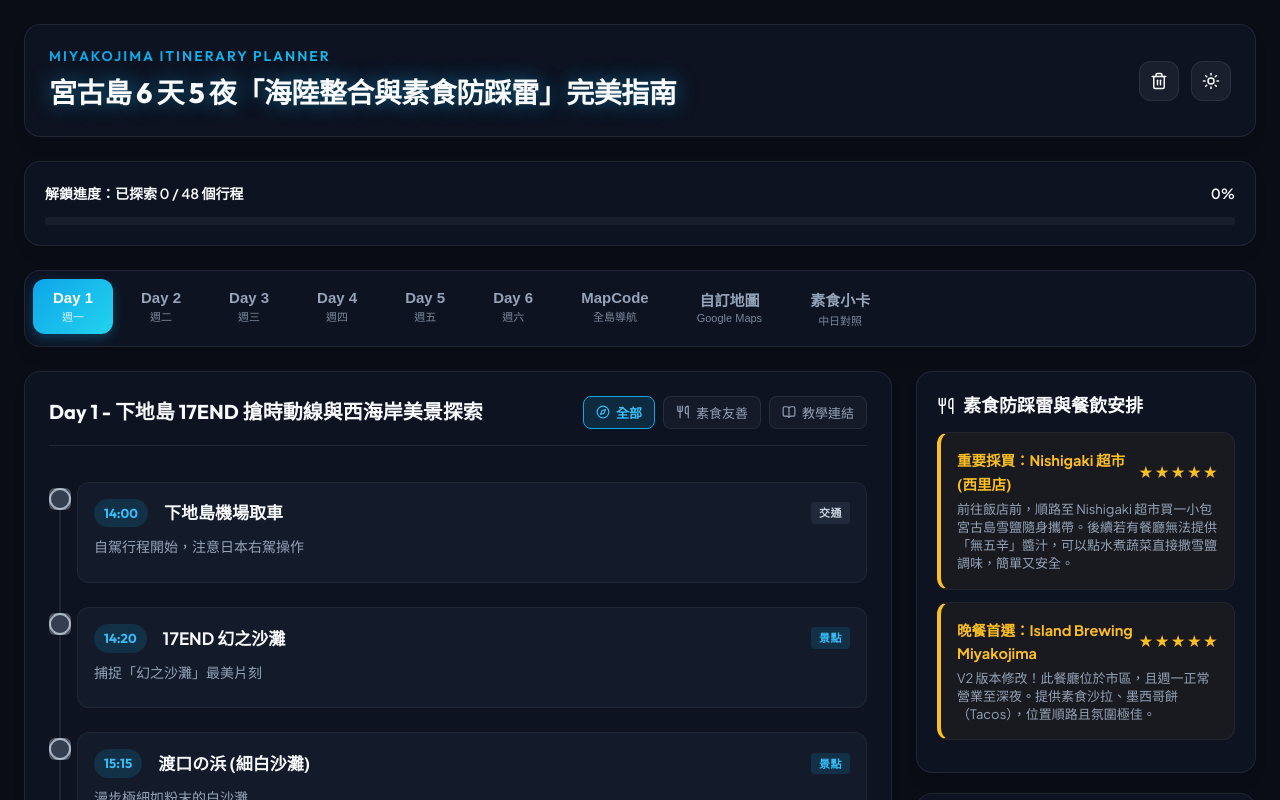
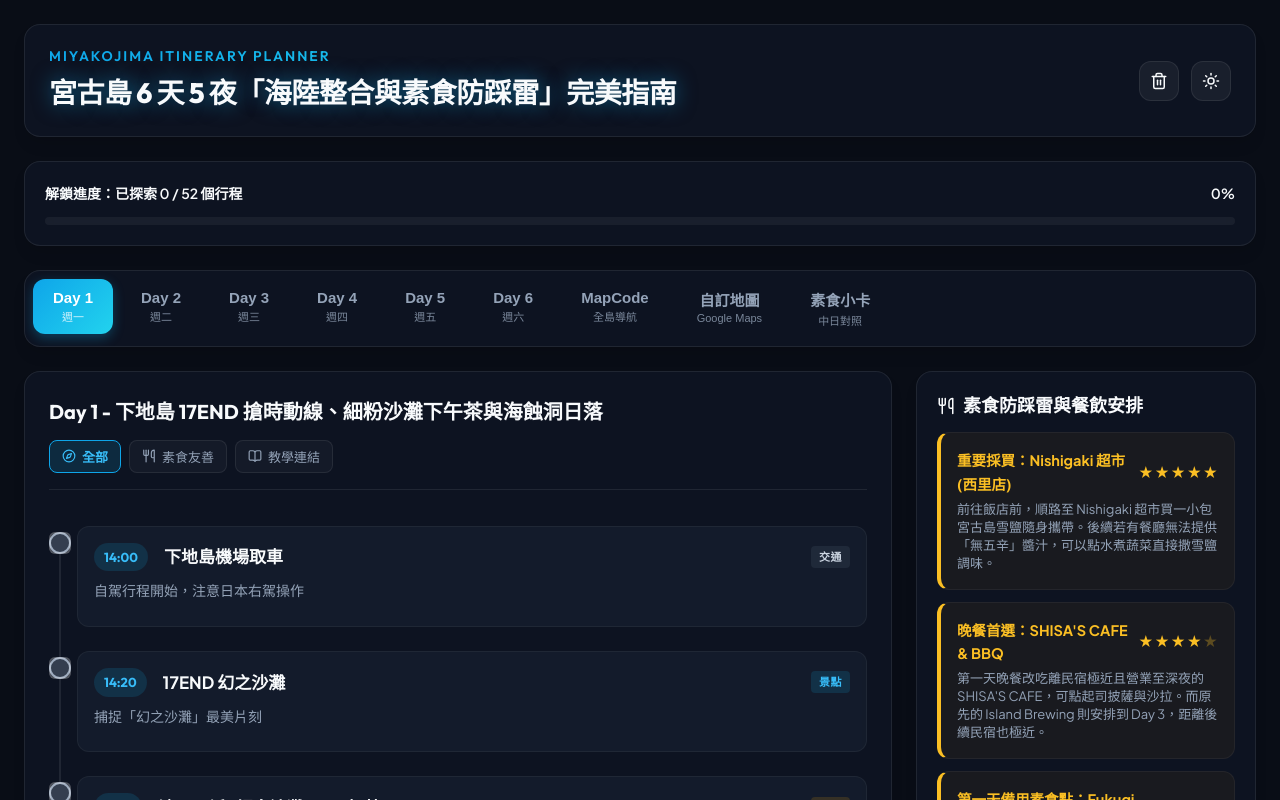
Before and after one commit to samcct-bit/2026travel-guide, a React (Vite) app: page / in a window 1280 px wide. Shown: the top 800 px of the page. Built offline with nearby package versions, Linux system fonts and the light colour scheme.

Commit message:
feat: categorise mapcodes, swap Day 3/4 dinners, integrate custom notes

```diff
--- a/src/data/itinerary.ts
+++ b/src/data/itinerary.ts
@@ -27,43 +27,57 @@ export interface MapCodeEntry {
   name: string;
   code: string;
   note?: string;
+  category: '景點' | '餐飲/素食' | '體驗/溫泉' | '購物/超市' | '住宿' | '交通' | '觀星';
 }
 
 export const mapCodeList: MapCodeEntry[] = [
-  { name: '17END (幻之沙灘)', code: '727 702 329*60', note: '下地島跑道盡頭絕景' },
-  { name: '渡口の浜 (細白沙灘)', code: '727 611 405*25', note: '伊良部島極細沙灘，順路走走' },
-  { name: '砂山海灘 (天然石洞)', code: '310 512 437*33', note: '北部著名天然拱門岩石' },
-  { name: '宮古島海中公園', code: '310 723 821*28', note: '玻璃窗觀察海底生態' },
-  { name: '雪鹽工廠', code: '310 724 167*00', note: '參觀雪鹽製作與吃雪鹽霜淇淋' },
-  { name: '池間大橋', code: '310 751 721*11', note: '眺望清澈的池間藍海面' },
-  { name: 'Gelato Cafe Ninufa (披薩冰淇淋)', code: '310 780 236*55', note: '池間島旁，週三休，提供蛋奶素披薩' },
-  { name: 'Island Brewing Miyakojima', code: '310 453 381*22', note: '市區精釀啤酒與素食沙拉/墨西哥餅，週三休' },
-  { name: 'Nishigaki 超市 (西里店)', code: '310 453 381*22', note: '採買雪鹽及自炊備品' },
-  { name: 'Minaaiya (豆腐飯糰)', code: '310 452 743*11', note: '市區順路豆腐飯糰，週六休 (週三有開)' },
-  { name: '龍宮城展望台', code: '310 250 156*33', note: '來間島地標，眺望 Maehama 沙灘與來間大橋' },
-  { name: 'Nagamahama beach (來間島西側)', code: '310 250 120*11', note: '適合散步與安靜欣賞海景' },
-  { name: 'PaniPani (來間島咖啡)', code: '310 250 156*33', note: '人氣露天沙地咖啡店，主攻椰奶與果汁' },
-  { name: 'Hotel Miyakojima', code: '310 452 743*11', note: '公寓型住宿，附帶廚房可自炊' },
-  { name: "DOUG'S BURGER", code: '310 452 465*00', note: '提供大香菇植物肉堡，去洋蔥' },
-  { name: "Doug’s Coffee (淺焙咖啡)", code: '310 452 435*88', note: '市區極佳淺焙手沖咖啡' },
-  { name: 'coffee shop Majya (手沖咖啡)', code: '310 453 252*44', note: '職人現沖手沖黑咖啡' },
-  { name: 'Blue Seal 冰淇淋 (久貝店)', code: '310 452 355*00', note: '經典沖繩連鎖冰淇淋' },
-  { name: '東平安名岬 (日出/銀河)', code: '310 215 529*66', note: '最東端海岬，觀星與日出首選' },
-  { name: 'Aragusuku Beach 新城海岸 (看海龜)', code: '310 326 777*00', note: '熱門海龜浮潛海灘，水淺珊瑚多' },
-  { name: 'Shigira Beach (海龜浮潛集合點)', code: '310 160 300*11', note: 'Shigira 度假村浮潛點' },
-  { name: 'Ingya Marine Garden (浮潛/夜驚奇)', code: '310 318 644*00', note: '天然內灣生態池，極佳浮潛點' },
-  { name: 'シギラ (Shigira) 黃金溫泉', code: '310 160 523*00', note: '天然溫泉與全家戲水溫水池' },
-  { name: 'natural protein (素食簡餐)', code: '310 453 194*44', note: '提供素食菜單、奶昔與餐點，週三休 (10-18時)' },
-  { name: 'Hi Sun CAFE (素食友善簡餐)', code: '310 453 381*22', note: '溫馨舒適的素食簡餐店' },
-  { name: 'Cafe 373 & Spices (咖哩)', code: '310 454 112*00', note: '美味斯里蘭卡風味素食咖哩，週三休' },
-  { name: '宮古島公設市場', code: '310 453 194*44', note: '採購伴手禮黑糖與農特產' }
+  { name: '17END (幻之沙灘)', code: '727 702 329*60', note: '下地島跑道盡頭絕景', category: '景點' },
+  { name: '渡口の浜 (細白沙灘)', code: '727 611 405*25', note: '伊良部島極細沙灘，順路走走', category: '景點' },
+  { name: 'Blue Turtle (渡口之濱旁)', code: '721 187 815*17', note: '海景下午茶，提供新鮮芒果飲品與沙拉', category: '餐飲/素食' },
+  { name: "RESORT RESTAURANT SHISA'S CAFE & BBQ", code: '310 514 333*17', note: '砂山海灘附近，提供四種起司披薩、蔬菜沙拉', category: '餐飲/素食' },
+  { name: '砂山海灘 (天然石洞)', code: '310 512 437*33', note: '北部著名天然拱門岩石', category: '景點' },
+  { name: 'Fukugi Store (福木咖啡商店)', code: '310 455 056*30', note: '備用素食咖啡，有米粉麵包與椰子咖哩', category: '餐飲/素食' },
+  { name: '大和食堂 (傳統家庭店)', code: '310 455 399*32', note: '備用素食餐廳，苦瓜炒豆腐、炒蔬菜等可客製', category: '餐飲/素食' },
+  { name: '宮古島海中公園', code: '310 723 821*28', note: '玻璃窗觀察海底生態', category: '景點' },
+  { name: '雪鹽工廠', code: '310 724 167*00', note: '參觀雪鹽製作與吃雪鹽霜淇淋', category: '景點' },
+  { name: '池間大橋', code: '310 751 721*11', note: '眺望清澈的池間藍海面', category: '景點' },
+  { name: 'Gelato Cafe Ninufa (披薩冰淇淋)', code: '310 780 236*55', note: '池間島旁，週三休，提供蛋奶素披薩', category: '餐飲/素食' },
+  { name: 'Island Brewing Miyakojima', code: '310 453 381*22', note: '市區精釀啤酒與素食沙拉/墨西哥餅，週三休', category: '餐飲/素食' },
+  { name: 'Nishigaki 超市 (西里店)', code: '310 453 381*22', note: '採買雪鹽及自炊備品', category: '購物/超市' },
+  { name: 'Minaaiya (豆腐飯糰)', code: '310 452 743*11', note: '市區順路豆腐飯糰，週六休 (週三有開)', category: '餐飲/素食' },
+  { name: '與那霸前濱沙灘 (與那覇前浜ビーチ)', code: '310 210 500*25', note: '東洋第一白沙灘，適合吃飯糰踏浪', category: '景點' },
+  { name: 'くらしや (來間島蔬食)', code: 'klashi__ya', note: '來間島無麩質、維根手作甜點與簡餐，週二三營業', category: '餐飲/素食' },
+  { name: '龍宮城展望台', code: '310 250 156*33', note: '來間島地標，眺望 Maehama 沙灘與來間大橋', category: '景點' },
+  { name: 'Kiari kurimajima (刨冰)', code: 'kiari_ice', note: '來間島最好吃的刨冰甜點店', category: '餐飲/素食' },
+  { name: 'Nagamahama beach (來間島西側)', code: '310 250 120*11', note: '適合散步與安靜欣賞海景', category: '景點' },
+  { name: 'PaniPani (來間島咖啡)', code: '310 250 156*33', note: '人氣露天沙地咖啡店，主攻椰奶與果汁', category: '餐飲/素食' },
+  { name: 'Hotel Miyakojima', code: '310 452 743*11', note: '公寓型住宿，附帶廚房可自炊', category: '住宿' },
+  { name: "DOUG'S BURGER", code: '310 452 465*00', note: '提供大香菇植物肉堡，去洋蔥', category: '餐飲/素食' },
+  { name: "Doug’s Coffee (淺焙咖啡)", code: '310 452 435*88', note: '市區極佳淺焙手沖咖啡', category: '餐飲/素食' },
+  { name: 'coffee shop Majya (手沖咖啡)', code: '310 453 252*44', note: '職人現沖手沖黑咖啡', category: '餐飲/素食' },
+  { name: 'Guest House & CAFE NaNa', code: '0980-78-5717', note: '伊良部島，提供維根及無麩質手作甜點', category: '餐飲/素食' },
+  { name: 'Blue Seal 冰淇淋 (久貝店)', code: '310 452 355*00', note: '經典沖繩連鎖冰淇淋', category: '餐飲/素食' },
+  { name: '東平安名岬 (觀星/日出)', code: '310 215 529*66', note: '最東端海岬，觀星與日出首選', category: '觀星' },
+  { name: '比嘉道路公園 (觀星/海景)', code: '310 406 609*55', note: '東岸高地，設有停車場與洗手間的觀星點', category: '觀星' },
+  { name: '白鳥岬西海岸公園 (觀星/海景)', code: '721 394 079*4', note: '北端觀星點，星空無限延展至海平面', category: '觀星' },
+  { name: 'Aragusuku Beach 新城海岸 (看海龜)', code: '310 326 777*00', note: '熱門海龜浮潛海灘，水淺珊瑚多', category: '景點' },
+  { name: 'Shigira Beach (海龜浮潛點)', code: '310 160 300*11', note: 'Shigira 度假村浮潛點', category: '景點' },
+  { name: 'Yusarabi (午餐外帶)', code: '0980-79-7907', note: '近友利，外帶冷素番茄麵與沙拉', category: '餐飲/素食' },
+  { name: 'Ingya Marine Garden (浮潛/夜驚奇)', code: '310 318 644*00', note: '天然內灣生態池，極佳浮潛點', category: '景點' },
+  { name: 'シギラ (Shigira) 黃金溫泉', code: '310 160 523*00', note: '天然溫泉與全家戲水溫水池', category: '體驗/溫泉' },
+  { name: 'natural protein (素食簡餐)', code: '310 453 194*44', note: '提供素食菜單、奶昔與餐點，週三休 (10-18時)', category: '餐飲/素食' },
+  { name: 'Hi Sun CAFE (素食友善簡餐)', code: '310 453 381*22', note: '溫馨舒適的素食簡餐店', category: '餐飲/素食' },
+  { name: 'Cafe 373 & Spices (咖哩)', code: '310 454 112*00', note: '美味斯里蘭卡風味素食咖哩，週三休', category: '餐飲/素食' },
+  { name: 'MAXVALU Miyako Minami (超市)', code: '310 321 097*55', note: '可採買龜甲萬豆乳、島豆腐、ゆし豆腐', category: '購物/超市' },
+  { name: '宮古島公設市場', code: '310 453 194*44', note: '採購伴手禮黑糖與農特產', category: '購物/超市' },
+  { name: '唐吉訶德 宮古島店', code: '310 453 381*22', note: '綜合特賣商場', category: '購物/超市' }
 ];
 
 export const itineraryData: DailyItinerary[] = [
   {
     day: 1,
     dayOfWeek: '週一',
-    theme: '下地島 17END 搶時動線與西海岸美景探索',
+    theme: '下地島 17END 搶時動線、細粉沙灘下午茶與海蝕洞日落',
     flow: [
       {
         time: '14:00',
@@ -81,11 +95,11 @@ export const itineraryData: DailyItinerary[] = [
       },
       {
         time: '15:15',
-        title: '渡口の浜 (細白沙灘)',
-        type: 'attraction',
-        mapCode: '727 611 405*25',
-        notes: '漫步極細如粉末的白沙灘',
-        details: '位於伊良部島南部，沙質極為細白，海水清澈見底。'
+        title: '渡口の浜 (細白沙灘) & 下午茶：Blue Turtle',
+        type: 'food',
+        mapCode: '721 187 815*17',
+        notes: '漫步極細如粉末的白沙灘，並在旁邊的 Blue Turtle 享用下午茶',
+        details: '渡口の浜沙質極細，海水清澈見底。旁邊的 Blue Turtle 海景極美，可在此品嚐新鮮芒果飲品、新鮮沙拉與甜點，享受南國悠閒時光。'
       },
       {
         time: '17:00',
@@ -103,23 +117,28 @@ export const itineraryData: DailyItinerary[] = [
       },
       {
         time: '19:30',
-        title: '晚餐：Island Brewing Miyakojima',
+        title: "晚餐：RESORT RESTAURANT SHISA'S CAFE & BBQ",
         type: 'food',
-        mapCode: '310 453 381*22',
-        notes: '享用素食沙拉與墨西哥餅，週一正常營業',
-        details: '位於市區的特色餐廳，提供豐富的素食生菜沙拉、墨西哥素薄餅與精釀啤酒，營業時間為 15-23 時（週三公休）。'
+        mapCode: '310 514 333*17',
+        notes: '享用四種起司披薩及純蔬菜沙拉，營業至深夜',
+        details: '新加入晚餐！此餐廳距離 ecot 公寓極近，營業時間到很晚。提供精緻的四種起司披薩與純蔬菜沙拉（可客製去五辛），是自駕放鬆用餐的絕佳場所。電話：0980-79-9880。'
       }
     ],
     vegTips: [
       {
         title: '重要採買：Nishigaki 超市 (西里店)',
-        content: '前往飯店前，順路至 Nishigaki 超市買一小包宮古島雪鹽隨身攜帶。後續若有餐廳無法提供「無五辛」醬汁，可以點水煮蔬菜直接撒雪鹽調味，簡單又安全。',
+        content: '前往飯店前，順路至 Nishigaki 超市買一小包宮古島雪鹽隨身攜帶。後續若有餐廳無法提供「無五辛」醬汁，可以點水煮蔬菜直接撒雪鹽調味。',
         safetyRating: 5
       },
       {
-        title: '晚餐首選：Island Brewing Miyakojima',
-        content: 'V2 版本修改！此餐廳位於市區，且週一正常營業至深夜。提供素食沙拉、墨西哥餅（Tacos），位置順路且氛圍極佳。',
-        safetyRating: 5
+        title: "晚餐首選：SHISA'S CAFE & BBQ",
+        content: "第一天晚餐改吃離民宿極近且營業至深夜的 SHISA'S CAFE，可點起司披薩與沙拉。而原先的 Island Brewing 則安排到 Day 3，距離後續民宿也極近。",
+        safetyRating: 4
+      },
+      {
+        title: '第一天備用素食點：Fukugi Store (福木商店)',
+        content: '福木商店 (MapCode: 310 455 056*30) 雖離第一天民宿 ecot 很近，但其營業時間限制較難直接排入正餐行程，在此列為備用素食咖啡廳（提供椰子咖哩、塔可飯與米粉麵包）。',
+        safetyRating: 4
       }
     ]
   },
@@ -208,13 +227,18 @@ export const itineraryData: DailyItinerary[] = [
         title: '晚餐推薦：natural protein',
         content: '今日在 15:00 入住希爾頓後無其他行程，極為適合在 18:00 關門前前往 natural protein 享用精緻健康的能量碗與水果奶昔，對調後極度寬鬆。',
         safetyRating: 5
+      },
+      {
+        title: '第二天備用素食點：大和食堂 (傳統家庭店)',
+        content: '大和食堂 (MapCode: 310 455 399*32) 加入備用素食餐廳清單。此處苦瓜炒豆腐、日式炒麵、炒蔬菜、蛋包飯、炒飯等經典定食，經告知「魚、出汁とお肉を抜きで」(去魚、高湯和肉) 後皆可做素食客製，非常實用！電話：0980-72-0718。',
+        safetyRating: 5
       }
     ]
   },
   {
     day: 3,
     dayOfWeek: '週三',
-    theme: '希爾頓度假時光、來間島探索與夜探生態',
+    theme: '前濱沙灘野餐、來間島無麩質午餐與刨冰、夜探野生椰子蟹',
     flow: [
       {
         time: '08:00',
@@ -230,28 +254,50 @@ export const itineraryData: DailyItinerary[] = [
         notes: '離開 Hilton 往南部出發'
       },
       {
-        time: '12:00',
-        title: '午餐：Minaaiya (豆腐飯糰)',
+        time: '11:45',
+        title: '外帶午餐：Minaaiya (皆愛屋豆腐飯糰)',
         type: 'food',
         mapCode: '310 452 743*11',
-        notes: '享用安全的純素豆腐飯糰，週六公休 (今日週三有開)',
-        details: '豆腐飯糰極具沖繩在地特色，清淡健康且 100% 純素，位置位於往來間島的交通動線上。'
+        notes: '外帶豆腐飯糰到沙灘野餐，週六公休 (今日週三有開)',
+        details: '外帶 100% 純素、無五辛的安全豆腐飯糰。'
       },
       {
-        time: '13:30',
-        title: '穿越來間大橋，登 龍宮城展望台',
+        time: '12:00',
+        title: '與那霸前濱沙灘踏浪與海邊野餐',
+        type: 'attraction',
+        mapCode: '310 210 500*25',
+        notes: '在「東洋第一美沙灘」散步踏浪，吃美味的豆腐飯糰',
+        details: '擁有極寬廣的細白沙灘與漸層的宮古藍海景，在此吃著剛剛外帶的豆腐飯糰，極為放鬆舒服。'
+      },
+      {
+        time: '13:00',
+        title: '穿越來間大橋，前往來間島',
+        type: 'transport',
+        notes: '前往來間島探索'
+      },
+      {
+        time: '13:15',
+        title: '來間島正餐：くらしや (Klashiya)',
+        type: 'food',
+        mapCode: 'klashi__ya',
+        notes: '享用無麩質、維根手作甜點與簡餐，週二、三營業 (今日週三有開！)',
+        details: '新加入正餐點！位於來間島，以動物性食材和無小麥粉（Gluten-free）為原則，使用島上在地天然食材手工製作精緻的烤點心與午餐。'
+      },
+      {
+        time: '14:15',
+        title: '登 龍宮城展望台',
         type: 'attraction',
         mapCode: '310 250 156*33',
         notes: '360 度眺望前濱沙灘與來間大橋',
         details: '外觀仿龍宮設計，是來間島的至高點，景色極具張力。'
       },
       {
-        time: '14:30',
-        title: '下午茶：PaniPani',
+        time: '14:45',
+        title: '甜點刨冰：Kiari kurimajima',
         type: 'food',
-        mapCode: '310 250 156*33',
-        notes: '享受芒果果汁與椰子奶冰沙',
-        details: '超人氣的沙地沙龍風格咖啡店，非常適合在此享受午後消暑飲品。'
+        mapCode: 'kiari_ice',
+        notes: '享用當地評價最高、最好吃的刨冰，或至 PaniPani 喝椰奶冰沙',
+        details: '新加入甜點！在炎炎夏日下享用最精緻消暑的刨冰。亦可選擇在附近的 PaniPani 享用芒果芒果汁與椰子奶冰沙。'
       },
       {
         time: '15:30',
@@ -276,10 +322,11 @@ export const itineraryData: DailyItinerary[] = [
       },
       {
         time: '18:30',
-        title: '公寓自炊晚餐',
+        title: "晚餐：DOUG'S BURGER 或 公寓自炊",
         type: 'food',
-        notes: '烹煮純素料理，享用宮古島新鮮芒果',
-        details: '利用買好的日本咖哩與豆腐蔬菜，做出 100% 安心且溫馨的自炊晚餐。'
+        mapCode: '310 452 465*00',
+        notes: '點選招牌大香菇植物肉堡，必須要求「去洋蔥」',
+        details: "DOUG'S BURGER 移至今日晚餐。提供植物肉與厚實大香菇結合的素食漢堡，距離 Hotel Miyakojima 近，週三有營業。您也可以選擇在公寓溫馨自炊。"
       },
       {
         time: '19:45',
@@ -297,13 +344,23 @@ export const itineraryData: DailyItinerary[] = [
     ],
     vegTips: [
       {
-        title: '下午茶防踩雷 (PaniPani)',
-        content: '咖啡店的點心熱壓吐司等可能抹有大蒜醬或夾火腿、洋蔥。建議主攻椰奶與芒果汁等純素飲料，避免點鹹食。',
-        safetyRating: 3
+        title: '皆愛屋特別點餐提示',
+        content: '皆愛屋除豆腐飯糰外，其「ゆし豆腐套餐」亦可客製化：出示日文小卡請店家將配菜肉類去除，改用熱水或昆布鹽水代替柴魚高湯加熱，美味又安心。',
+        safetyRating: 5
+      },
+      {
+        title: '超市採買推薦（MAXVALU Miyako Minami）',
+        content: '採購時推薦購買龜甲萬豆乳 (キッコーマン 豆乳)、島豆腐（新鮮熱豆腐）、以及 Yushi 豆腐 (ゆし豆腐)，適合搭配雪鹽直接食用，是極好的素食宵夜或早餐。',
+        safetyRating: 5
       },
       {
         title: '重要：自備明日 (Day 4) 出海午餐',
         content: '明日阻礙重重的出海行程，船家提供的便當無素食。請在今日 AEON 大採購時買好純素飯糰、香蕉、麵包，或在自炊時多做一份豆腐三明治帶上船。',
+        safetyRating: 5
+      },
+      {
+        title: "晚餐防踩雷：DOUG'S BURGER",
+        content: '今日晚餐推薦去吃 DOUG\'S BURGER（週三有營業）。點餐時請務必出示日文小卡要求「去洋蔥(タマネギ抜き)」。薯條與洋蔥圈因與海鮮共用炸油，若嚴格介意者請避免。',
         safetyRating: 5
       }
     ],
@@ -337,15 +394,22 @@ export const itineraryData: DailyItinerary[] = [
         notes: '盥洗並更衣休息'
       },
       {
-        time: '15:30',
+        time: '15:00',
+        title: '下午茶/甜點備選：Guest House & CAFE NaNa',
+        type: 'food',
+        notes: '新加入甜點！位於伊良部島，提供維根及無麩質手作甜點',
+        details: '若浮潛完時間來得及（一般營業至 16-17:00），推薦前往前里添581的 NaNa CAFE，享用精緻的純素無麩質甜點；若時間太趕，則可直接前往市區的 Blue Seal 冰淇淋與手沖咖啡。電話：0980-78-5717。'
+      },
+      {
+        time: '16:00',
         title: '下午茶點心：Blue Seal 冰淇淋 (久貝店)',
         type: 'food',
         mapCode: '310 452 355*00',
-        notes: '調整時間！在傍晚喝咖啡前，先享用消暑冰淇淋，避免晚餐後吃甜食',
+        notes: '享用消暑冰淇淋，避免晚餐後吃甜食',
         details: '位於久貝店，推薦紅芋、鹽金楚糕等在地限定口味。將此行程移至下午，能讓晚上的腸胃更無負擔。'
       },
       {
-        time: '16:15',
+        time: '16:45',
         title: '咖啡時光：coffee shop Majya',
         type: 'food',
         mapCode: '310 453 252*44',
@@ -353,18 +417,18 @@ export const itineraryData: DailyItinerary[] = [
         details: '這是一間非常精緻的手沖咖啡館，享受熱騰騰或冰涼的現沖黑咖啡，能迅速恢復浮潛大消耗體力後的精神。'
       },
       {
-        time: '17:15',
+        time: '17:45',
         title: '返回 Hotel Miyakojima 休息',
         type: 'hotel',
         notes: '短暫睡覺或休息補眠'
       },
       {
         time: '18:30',
-        title: '晚餐：DOUG\'S BURGER',
+        title: '晚餐：Island Brewing Miyakojima',
         type: 'food',
-        mapCode: '310 452 465*00',
-        notes: '點選招牌大香菇植物肉堡，必須要求「去洋蔥」',
-        details: '宮古島著名的美式漢堡，提供植物肉與厚實大香菇結合的素食漢堡。'
+        mapCode: '310 453 381*22',
+        notes: '享用素食沙拉與墨西哥餅，週四正常營業',
+        details: 'Island Brewing 移至今日晚餐。提供豐富的素食生菜沙拉、墨西哥素薄餅與精釀啤酒，營業時間為 15-23 時，週四正常營業，氣氛極佳。'
       }
     ],
     vegTips: [
@@ -374,8 +438,8 @@ export const itineraryData: DailyItinerary[] = [
         safetyRating: 5
       },
       {
-        title: '晚餐防踩雷：DOUG\'S BURGER',
-        content: '請點選專屬的 "Doug\'s Veggie Burger"。點餐時務必嚴格要求「去洋蔥(タマネギ抜き)」。薯條與洋蔥圈因與海鮮共用炸油鍋，若嚴格介意者請避免點油炸副餐。',
+        title: '晚餐推薦：Island Brewing Miyakojima',
+        content: '今日晚餐推薦去吃 Island Brewing Miyakojima（週四有營業）。提供美味素食沙拉、墨西哥素薄餅與精釀啤酒，位置順路且氣氛非常放鬆。',
         safetyRating: 5
       }
     ]
@@ -383,7 +447,7 @@ export const itineraryData: DailyItinerary[] = [
   {
     day: 5,
     dayOfWeek: '週五',
-    theme: '海龜浮潛體驗、黃金溫泉舒壓與精緻溫馨素食夜',
+    theme: '海龜浮潛體驗、黃金溫泉舒壓、精緻外帶素食與自選觀星夜',
     flow: [
       {
         time: '05:30',
@@ -398,7 +462,7 @@ export const itineraryData: DailyItinerary[] = [
         title: 'Aragusuku Beach 新城海岸 (陸上尋訪海龜)',
         type: 'attraction',
         mapCode: '310 326 777*00',
-        notes: '調整！日出後順路散步與岸上尋龜，不下水，避免折返拉車',
+        notes: '日出後順路散步與岸上尋龜，不下水，避免折返拉車',
         details: '與東平安名岬距離僅 10 分鐘車程。早上水面平靜。此行程調整為不下水的陸上觀光，不需換裝與曬乾衣服，且地理位置順路，不必再特地繞回市區。'
       },
       {
@@ -424,9 +488,11 @@ export const itineraryData: DailyItinerary[] = [
       },
       {
         time: '13:00',
-        title: '享用手作純素便當與盥洗整理',
+        title: '午餐外帶：Yusarabi',
         type: 'food',
-        notes: '在車上或海灘旁享用自備便當（前一晚備妥），隨後前往 Ingya Marine Garden'
+        mapCode: '0980-79-7907',
+        notes: '外帶冷素食番茄蕎麥麵、雪鹽薯條與島嶼綠沙拉',
+        details: '新加入行程！浮潛完開車前往近友利高台的 Yusarabi 外帶精緻蔬食（番茄蕎麥麵、沙拉與薯條），在海邊或車上野餐，非常適合當作浮潛後的能量補給，兼顧動線與美味。'
       },
       {
         time: '14:00',
@@ -456,26 +522,26 @@ export const itineraryData: DailyItinerary[] = [
         title: '晚餐：Hi Sun CAFE',
         type: 'food',
         mapCode: '310 453 381*22',
-        notes: '對調優化！前往溫馨的素食簡餐店享用晚餐，時間極為充裕無壓力',
-        details: '今日與 Day 2 晚餐對調。Hi Sun CAFE 營業時間較晚且無 18:00 關門限制。全家可先回公寓舒舒服服洗澡更衣，再散步或開車前往市區享用溫馨又豐盛的素食簡餐。'
+        notes: '前往溫馨的素食簡餐店享用晚餐，時間極為充裕無壓力',
+        details: 'Hi Sun CAFE 營業時間較晚且無 18:00 關門限制。全家可先回公寓舒舒服服洗澡更衣，再散步或開車前往市區享用溫馨又豐盛的素食簡餐。'
       },
       {
         time: '20:30',
-        title: '夜間觀星',
+        title: '自選地點夜間觀星',
         type: 'attraction',
-        notes: '在平良港區或伊良部大橋旁觀星，隨後休息',
-        details: '取消長途拉車去最東端的折返跑，改在離公寓 5-10 分鐘的伊良部大橋旁欣賞璀璨星空。'
+        notes: '視天氣與精神情況，自選最適合的觀星地點',
+        details: '取消長途拉車去最東端的折返跑，改由觀星景點清單自選地點。可前往離公寓近的伊良部大橋旁、比嘉道路公園、或白鳥岬西海岸公園觀星。'
       }
     ],
     vegTips: [
       {
         title: '中午飲食防踩雷 (Shigira 周邊)',
-        content: 'Shigira 度假村周邊皆為高檔海鮮與燒肉餐廳，無安全純素選項。今日中午必須享用昨日 AEON 買好的餐點，在海邊野餐。',
+        content: 'Shigira 度假村周邊皆為高檔海鮮與燒肉餐廳，無安全純素選項。今日中午外帶 Yusarabi 的冷番茄蕎麥麵、島嶼綠沙拉與雪鹽薯條在海邊野餐，非常安全便利。',
         safetyRating: 5
       },
       {
         title: '晚餐首選：Hi Sun CAFE',
-        content: '對調優化！Hi Sun CAFE 提供多樣安心的素食簡餐與主食。今晚沒有急促的關門時間限制，您可以極其悠閒地享受溫馨的晚餐。',
+        content: 'Hi Sun CAFE 提供多樣安心的素食簡餐與主食。今晚沒有急促的關門時間限制，您可以極其悠閒地享受溫馨的晚餐。',
         safetyRating: 4
       }
     ]
@@ -517,7 +583,7 @@ export const itineraryData: DailyItinerary[] = [
     vegTips: [
       {
         title: '伴手禮防踩雷',
-        content: '宮古島黑糖是 100% 純素安全的伴手禮。採購其他餅乾點心時，請注意是否含有牛脂、豚脂或吉利丁(Gelatin)。',
+        content: '宮古島黑糖是 100% 純素安全的伴手禮。採購其他餅乾點心時，請注意是否含有牛脂、豚脂或吉利丁(Lard/Gelatin) 或魚介成分。',
         safetyRating: 4
       }
     ]
```
Also changed, not shown: src/App.tsx (+23 -1 lines), 1 other file (tests, documents, lock files or other folders).
